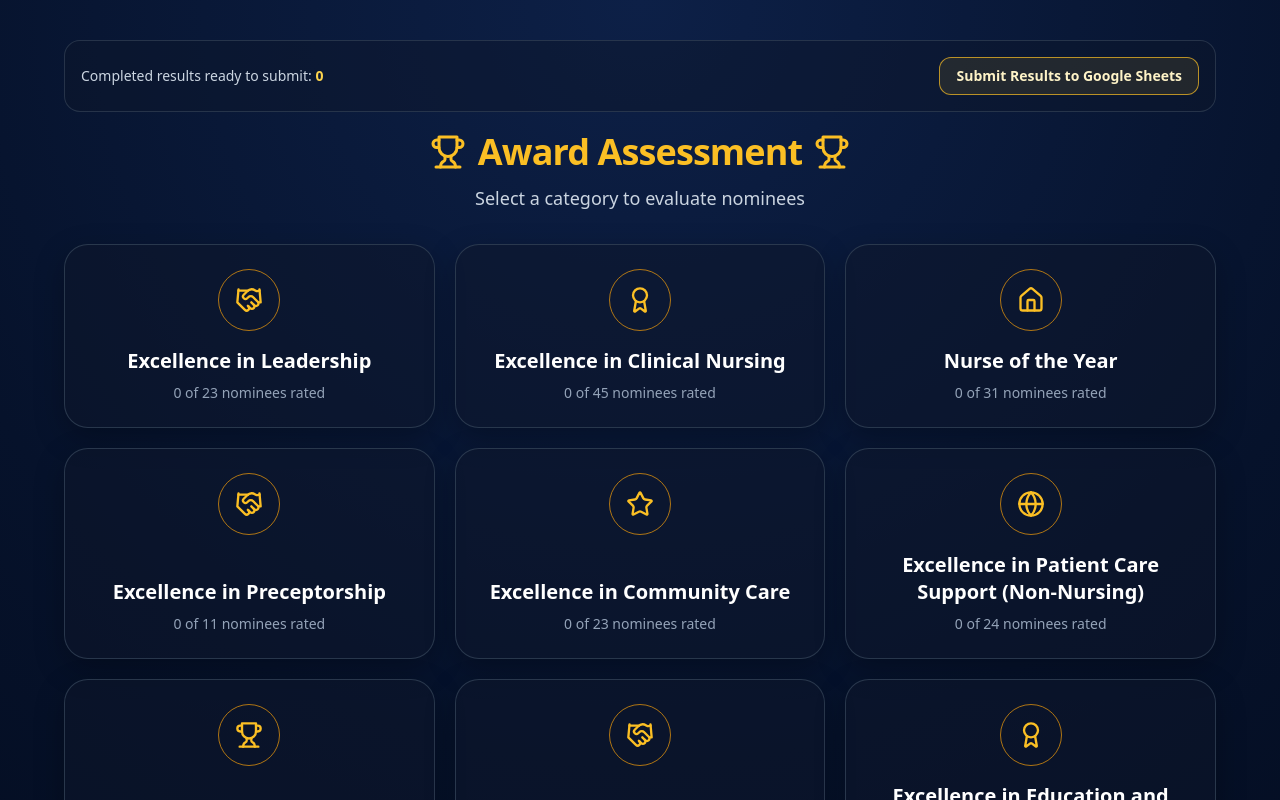
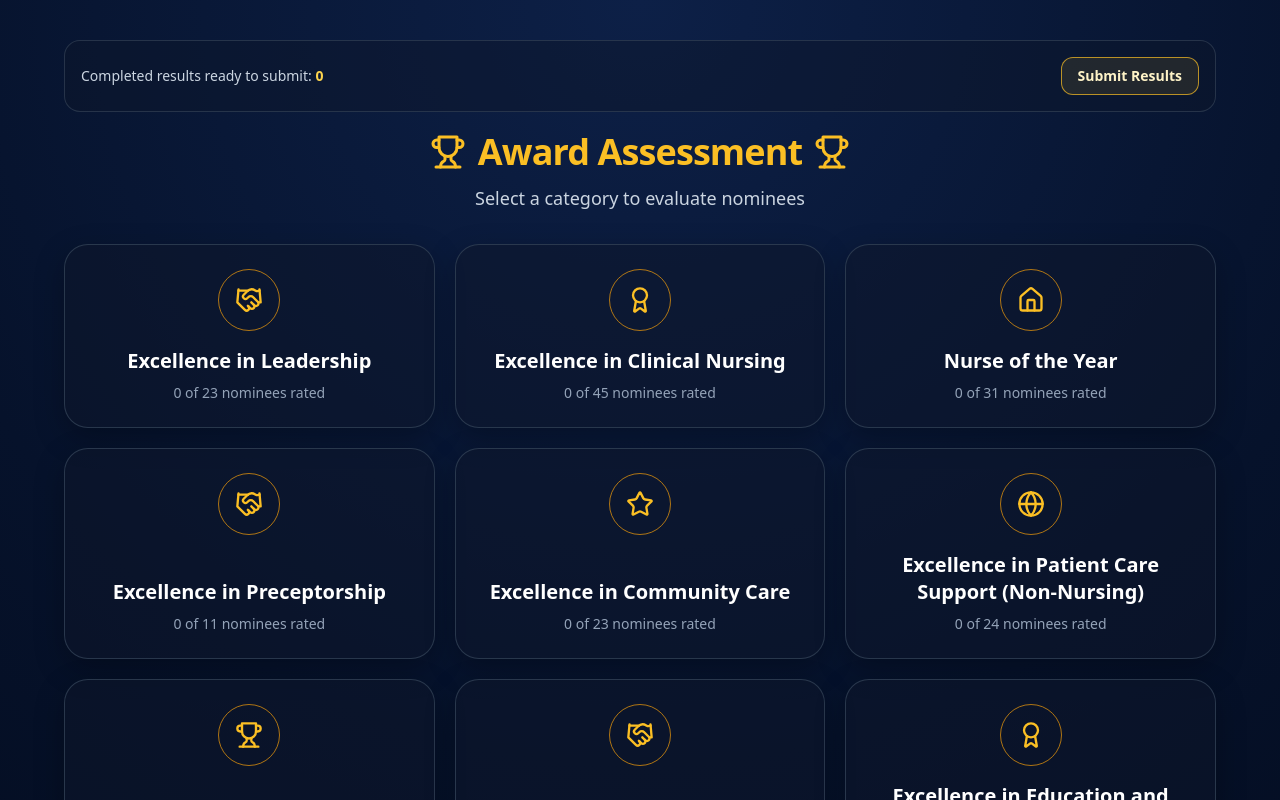
Before and after one commit to huaregina/Award-Nomination, a React (Vite) app: page / in a window 1280 px wide. Shown: the top 800 px of the page. Built offline with nearby package versions, Linux system fonts and the light colour scheme.

Commit message:
small change

```diff
--- a/index.jsx
+++ b/index.jsx
@@ -273,7 +273,7 @@ export default function AwardAssessmentUiMockup() {
         body: JSON.stringify(payload)
       });
 
-      setSubmitMessage(`Submitted ${completedAssessments.length} completed result(s) to Google Sheets.`);
+      setSubmitMessage(`Submitted ${completedAssessments.length} completed result(s).`);
     } catch (error) {
       setSubmitMessage('Submission failed. Please try again.');
     } finally {
@@ -322,7 +322,7 @@ export default function AwardAssessmentUiMockup() {
               disabled={isSubmitting}
               className="rounded-xl border border-amber-400/70 bg-amber-400/10 px-4 py-2 text-sm font-semibold text-amber-100 transition-all hover:bg-amber-400/20 disabled:cursor-not-allowed disabled:opacity-60"
             >
-              {isSubmitting ? 'Submitting...' : 'Submit Results to Google Sheets'}
+              {isSubmitting ? 'Submitting...' : 'Submit Results'}
             </button>
           </div>
           {submitMessage ? <div className="mt-2 text-sm text-slate-300">{submitMessage}</div> : null}
```
